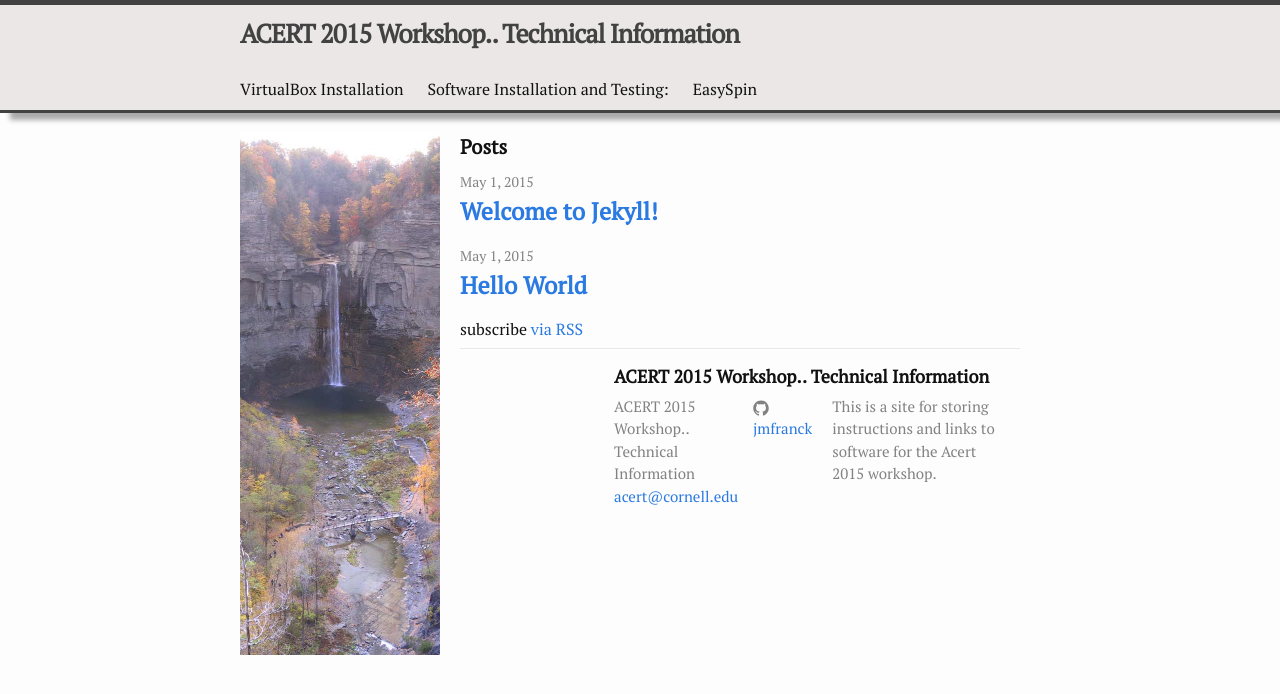
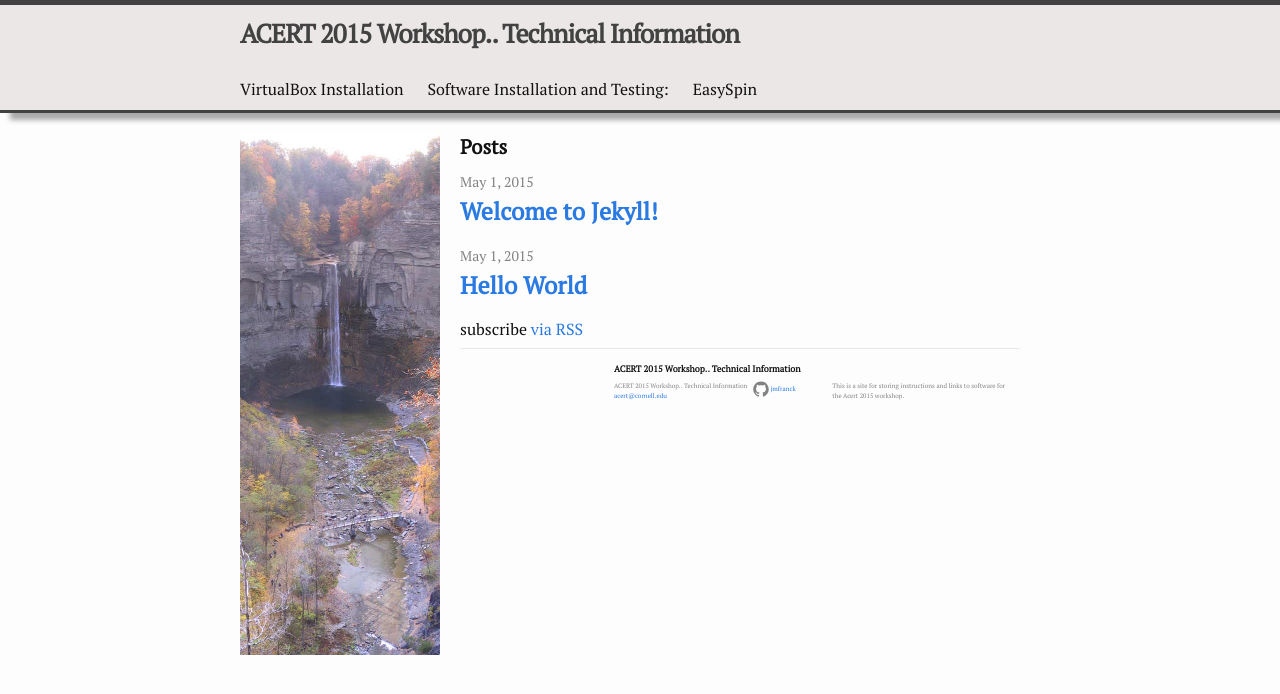
Before and after one commit to jmfranck/acert.github.io, a Jekyll site: the page built from index.html, in a window 1280 px wide. Shown: the top 694 px of the page. Built offline with Jekyll 4.4.1, drawn with Linux system fonts in a browser that asks for light colours; Markdown is read by kramdown in place of the engine named in the settings.

Commit message:
added autoscaling to footer font

```diff
--- a/_sass/_layout.scss
+++ b/_sass/_layout.scss
@@ -107,6 +107,7 @@
 
 .footer-heading {
     font-size: 18px;
+    font-size: 0.7vw;
     margin-bottom: $spacing-unit / 2;
 }
 
@@ -118,6 +119,7 @@
 
 .footer-col-wrapper {
     font-size: 15px;
+    font-size: 0.5vw;
     color: $grey-color;
     margin-left: -$spacing-unit / 2;
     @extend %clearfix;
```
